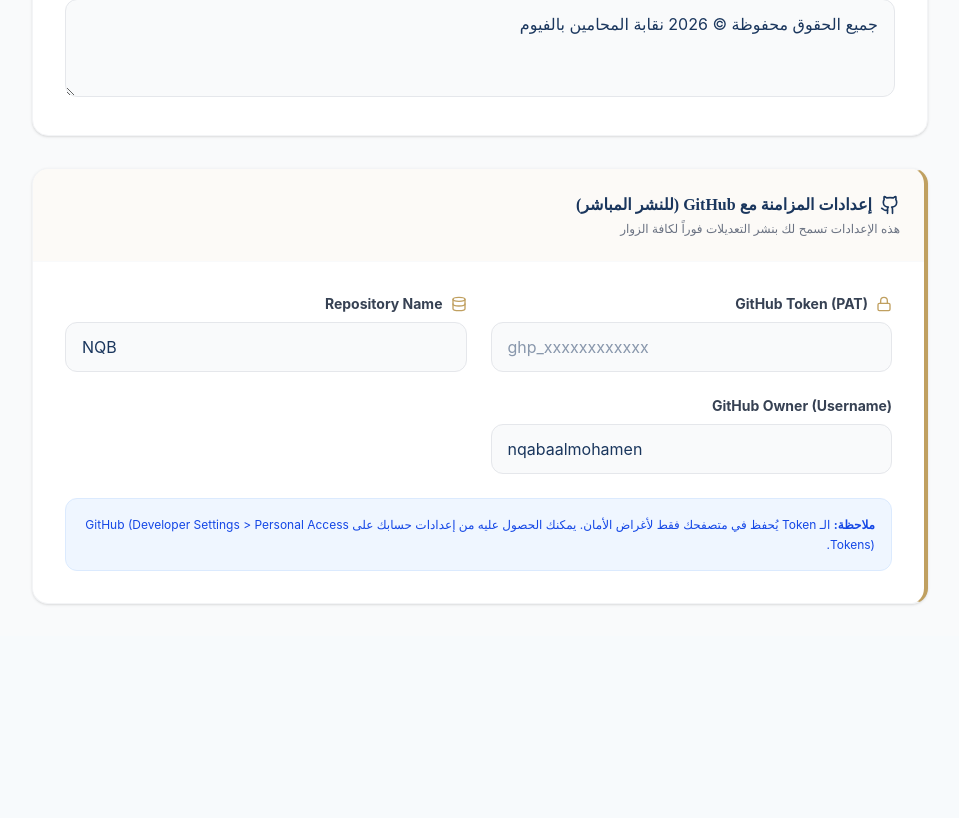
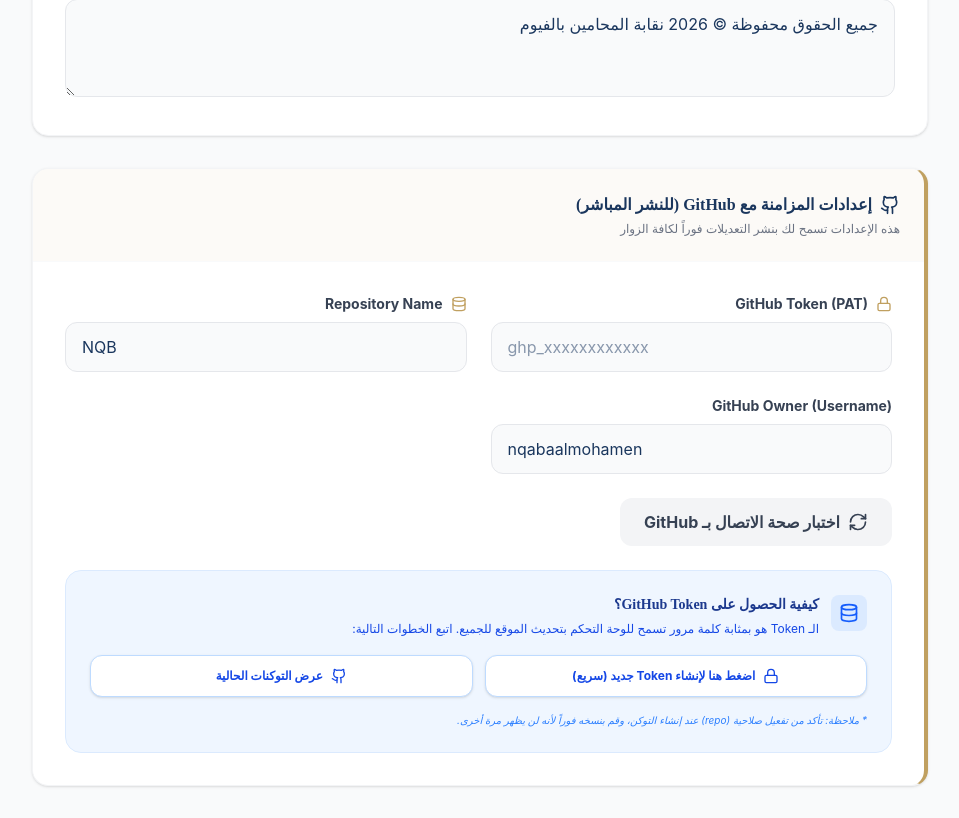
Before and after one commit to nqabaalmohamen/NQB, a React (Vite) app: page /NQB/admin/settings in a window 1280 px wide. Shown: the part 467-1285 px from the top of the page, without its empty margins (160-1119 px from the left). Before the commit the page ends 1103 px from the top, so only its background shows below. Built offline with nearby package versions, Linux system fonts and the light colour scheme; sample sign-in values are in the browser's storage.

Commit message:
تحسين نظام النشر: إضافة اختبار الاتصال ورسائل خطأ تفصيلية لـ GitHub API

```diff
--- a/src/pages/admin/Dashboard.tsx
+++ b/src/pages/admin/Dashboard.tsx
@@ -102,12 +102,26 @@
         setPublishStatus('success');
         alert('تم نشر التعديلات بنجاح! سيستغرق ظهورها للجميع بضع دقائق.');
       } else {
-        throw new Error('فشل التحديث على GitHub');
+        const errorData = await updateResponse.json();
+        console.error('GitHub API Error:', errorData);
+        throw new Error(`GitHub API Error: ${updateResponse.status} - ${errorData.message}`);
       }
-    } catch (error) {
+    } catch (error: any) {
       console.error('Publish error:', error);
       setPublishStatus('error');
-      alert('حدث خطأ أثناء النشر، تأكد من صحة الـ Token وصلاحياته.');
+
+      let message = 'حدث خطأ أثناء النشر.';
+      if (error.message.includes('401')) {
+        message = 'خطأ في الـ Token: الرمز غير صالح أو انتهت صلاحيته.';
+      } else if (error.message.includes('404')) {
+        message = 'خطأ في المستودع: تأكد من صحة اسم المستخدم واسم المستودع.';
+      } else if (error.message.includes('403')) {
+        message = 'خطأ في الصلاحيات: الـ Token لا يملك صلاحية الرفع (repo scope).';
+      } else if (error.message.includes('422')) {
+        message = 'خطأ في البيانات: غالباً هناك مشكلة في الـ SHA أو مسار الملف.';
+      }
+
+      alert(`${message}\n\nالتفاصيل: ${error.message}`);
     } finally {
       setPublishing(false);
       setTimeout(() => setPublishStatus('idle'), 5000);
--- a/src/pages/admin/SettingsManager.tsx
+++ b/src/pages/admin/SettingsManager.tsx
@@ -1,10 +1,12 @@
 import React, { useState, useEffect } from 'react';
-import { Save, Globe, Mail, Phone, MapPin, ShieldCheck, Github, Lock, Database } from 'lucide-react';
+import { Save, Globe, Mail, Phone, MapPin, ShieldCheck, Github, Lock, Database, RefreshCw, CheckCircle2, XCircle } from 'lucide-react';
 import { useData } from '../../context/DataContext';
 
 const SettingsManager = () => {
   const { settings, updateSettings } = useData();
   const [localSettings, setLocalSettings] = useState(settings);
+  const [testing, setTesting] = useState(false);
+  const [testStatus, setTestStatus] = useState<'idle' | 'success' | 'error'>('idle');
 
   useEffect(() => {
     setLocalSettings(settings);
@@ -13,6 +15,41 @@
   const handleSave = () => {
     updateSettings(localSettings);
     alert('تم حفظ الإعدادات بنجاح');
+  };
+
+  const testConnection = async () => {
+    if (!localSettings.githubToken || !localSettings.githubRepo || !localSettings.githubOwner) {
+      alert('يرجى ملء كافة حقول GitHub أولاً');
+      return;
+    }
+
+    setTesting(true);
+    setTestStatus('idle');
+
+    try {
+      const response = await fetch(
+        `https://api.github.com/repos/${localSettings.githubOwner}/${localSettings.githubRepo}`,
+        {
+          headers: {
+            'Authorization': `token ${localSettings.githubToken}`,
+            'Accept': 'application/vnd.github.v3+json'
+          }
+        }
+      );
+
+      if (response.ok) {
+        setTestStatus('success');
+        alert('تم الاتصال بنجاح! الـ Token والمستودع صحيحان.');
+      } else {
+        const err = await response.json();
+        throw new Error(err.message);
+      }
+    } catch (error: any) {
+      setTestStatus('error');
+      alert(`فشل الاتصال: ${error.message}`);
+    } finally {
+      setTesting(false);
+    }
   };
 
   return (
@@ -148,9 +185,64 @@
                   />
                 </div>
               </div>
-              <div className="bg-blue-50 p-4 rounded-xl border border-blue-100">
-                <p className="text-xs text-blue-700 leading-relaxed">
-                  <strong>ملاحظة:</strong> الـ Token يُحفظ في متصفحك فقط لأغراض الأمان. يمكنك الحصول عليه من إعدادات حسابك على GitHub (Developer Settings {'>'} Personal Access Tokens).
+
+              <div className="flex justify-start">
+                <button
+                  onClick={testConnection}
+                  disabled={testing}
+                  className={`flex items-center gap-2 px-6 py-3 rounded-xl font-bold transition-all ${
+                    testStatus === 'success'
+                    ? 'bg-green-50 text-green-600 border border-green-200'
+                    : testStatus === 'error'
+                    ? 'bg-red-50 text-red-600 border border-red-200'
+                    : 'bg-gray-100 text-gray-700 hover:bg-gray-200'
+                  }`}
+                >
+                  {testing ? <RefreshCw className="h-5 w-5 animate-spin" /> :
+                   testStatus === 'success' ? <CheckCircle2 className="h-5 w-5" /> :
+                   testStatus === 'error' ? <XCircle className="h-5 w-5" /> :
+                   <RefreshCw className="h-5 w-5" />}
+                  {testing ? 'جاري التحقق...' :
+                   testStatus === 'success' ? 'الاتصال يعمل' :
+                   testStatus === 'error' ? 'فشل الاتصال - أعد المحاولة' :
+                   'اختبار صحة الاتصال بـ GitHub'}
+                </button>
+              </div>
+
+              <div className="bg-blue-50 p-6 rounded-2xl border border-blue-100 space-y-4">
+                <div className="flex items-start gap-3">
+                  <div className="bg-blue-500/10 p-2 rounded-lg text-blue-600">
+                    <Database className="h-5 w-5" />
+                  </div>
+                  <div>
+                    <h4 className="font-bold text-blue-900 text-sm">كيفية الحصول على GitHub Token؟</h4>
+                    <p className="text-xs text-blue-700 leading-relaxed mt-1">
+                      الـ Token هو بمثابة كلمة مرور تسمح للوحة التحكم بتحديث الموقع للجميع. اتبع الخطوات التالية:
+                    </p>
+                  </div>
+                </div>
+                <div className="grid grid-cols-1 md:grid-cols-2 gap-3">
+                  <a
+                    href="https://github.com/settings/tokens/new?scopes=repo&description=NQB-Admin-Panel"
+                    target="_blank"
+                    rel="noopener noreferrer"
+                    className="flex items-center justify-center gap-2 bg-white border border-blue-200 text-blue-700 py-3 rounded-xl text-xs font-bold hover:bg-blue-100 transition-all shadow-sm"
+                  >
+                    <Lock className="h-4 w-4" />
+                    اضغط هنا لإنشاء Token جديد (سريع)
+                  </a>
+                  <a
+                    href="https://github.com/settings/tokens"
+                    target="_blank"
+                    rel="noopener noreferrer"
+                    className="flex items-center justify-center gap-2 bg-white border border-blue-200 text-blue-700 py-3 rounded-xl text-xs font-bold hover:bg-blue-100 transition-all shadow-sm"
+                  >
+                    <Github className="h-4 w-4" />
+                    عرض التوكنات الحالية
+                  </a>
+                </div>
+                <p className="text-[10px] text-blue-500 italic">
+                  * ملاحظة: تأكد من تفعيل صلاحية (repo) عند إنشاء التوكن، وقم بنسخه فوراً لأنه لن يظهر مرة أخرى.
                 </p>
               </div>
             </div>
```
